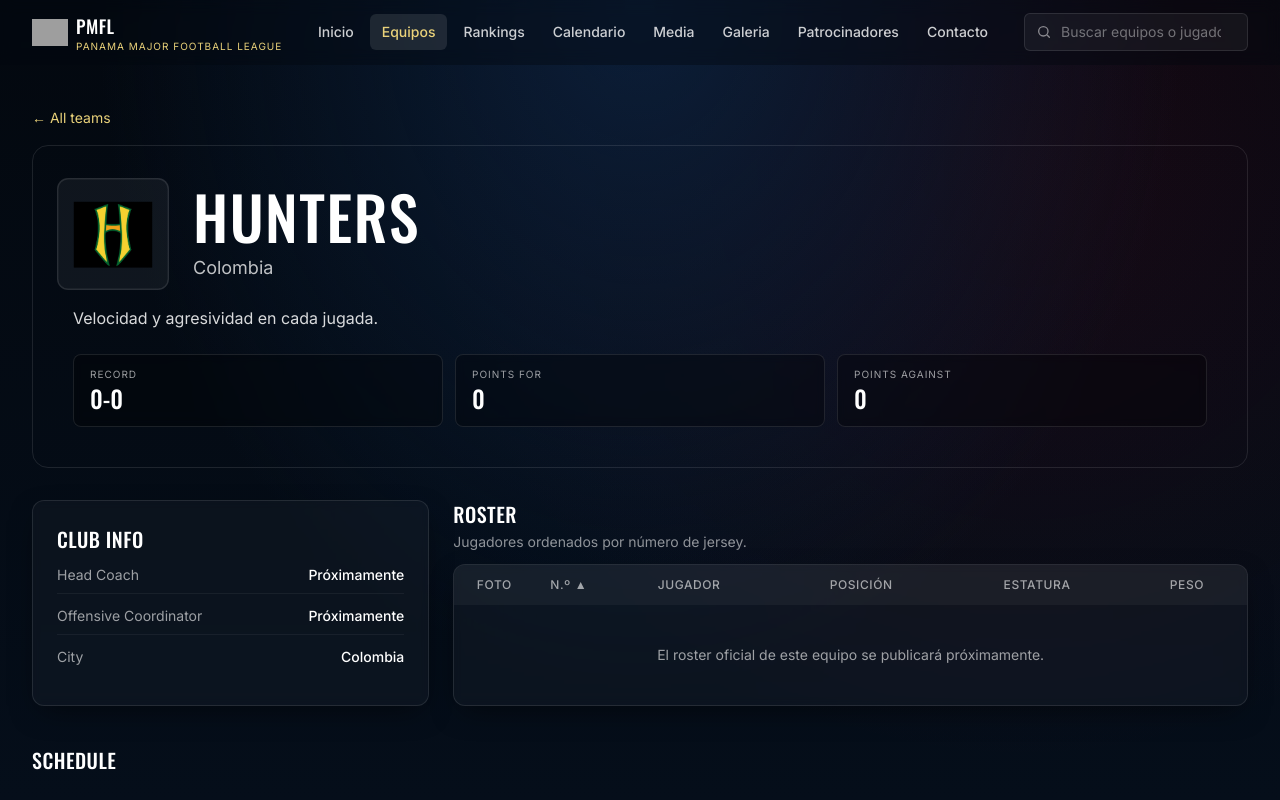
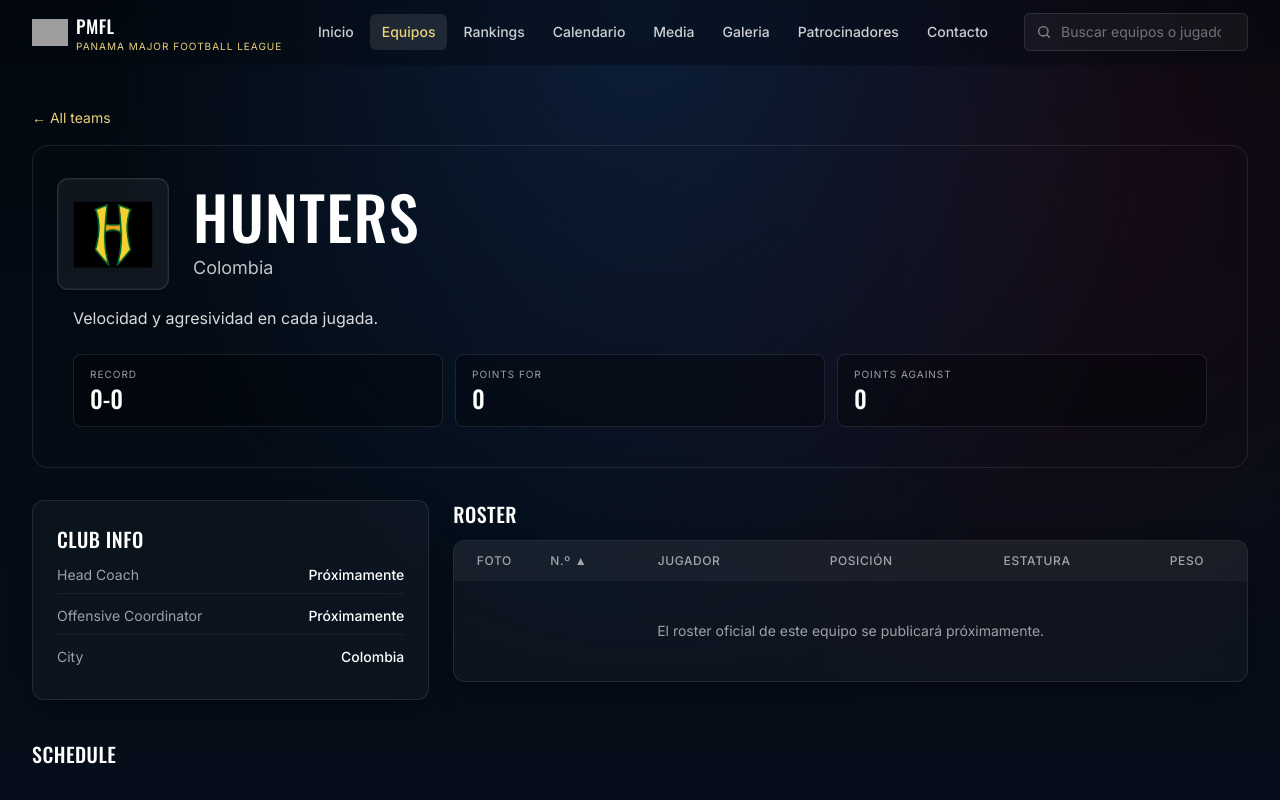
Before and after one commit to Guillechu/pmfl-website, a Next.js app: page /teams/hunters in a window 1280 px wide. Shown: the top 800 px of the page. Built offline with nearby package versions, Linux system fonts and the light colour scheme; grey boxes are pictures that could not be loaded.

Commit message:
Remove roster ordering description

```diff
--- a/app/teams/[slug]/page.tsx
+++ b/app/teams/[slug]/page.tsx
@@ -116,9 +116,6 @@ export default function TeamDetailPage({
             <h2 className="h-display text-xl text-white">
               Roster
             </h2>
-            <p className="mt-1 text-sm text-white/55">
-              Jugadores ordenados por número de jersey.
-            </p>
           </div>
 
           <TeamRosterTable roster={roster} />
```
